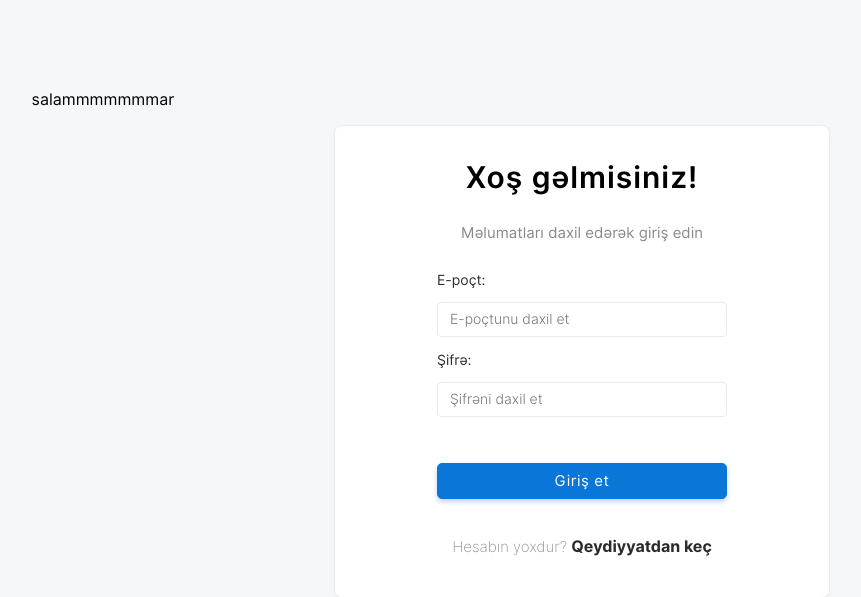
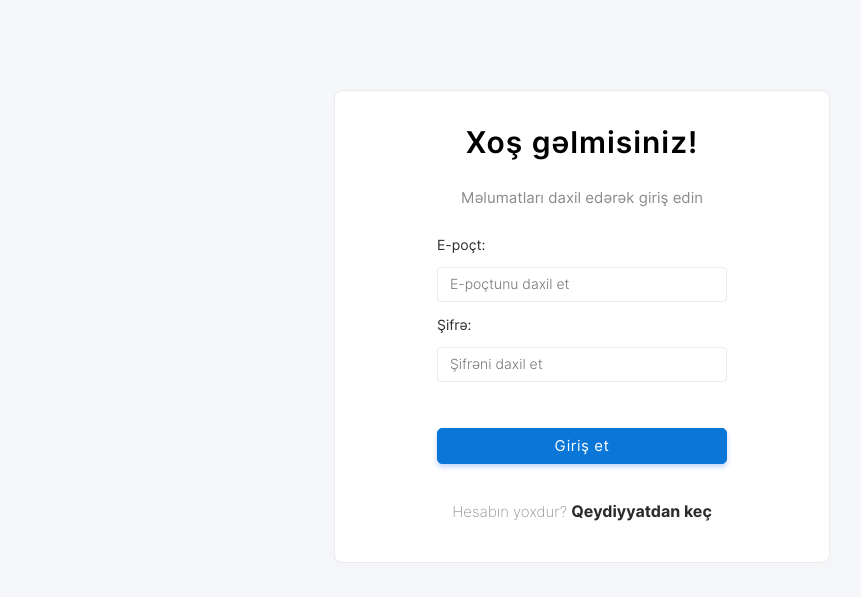
Before and after one commit to efganmesediyev456/hospital, a PHP site: page /login.php in a window 1280 px wide. Shown: the top 597 px of the page, without its empty margins (58-919 px from the left). Run offline with PHP 8.4, Linux system fonts and the light colour scheme.

Commit message:
duzelisler

```diff
--- a/login.php
+++ b/login.php
@@ -14,7 +14,7 @@
 
 </head>
 <body>
-<p>salammmmmmmar</p>
+
     <?php
 
     //learn from w3schools.com
```
